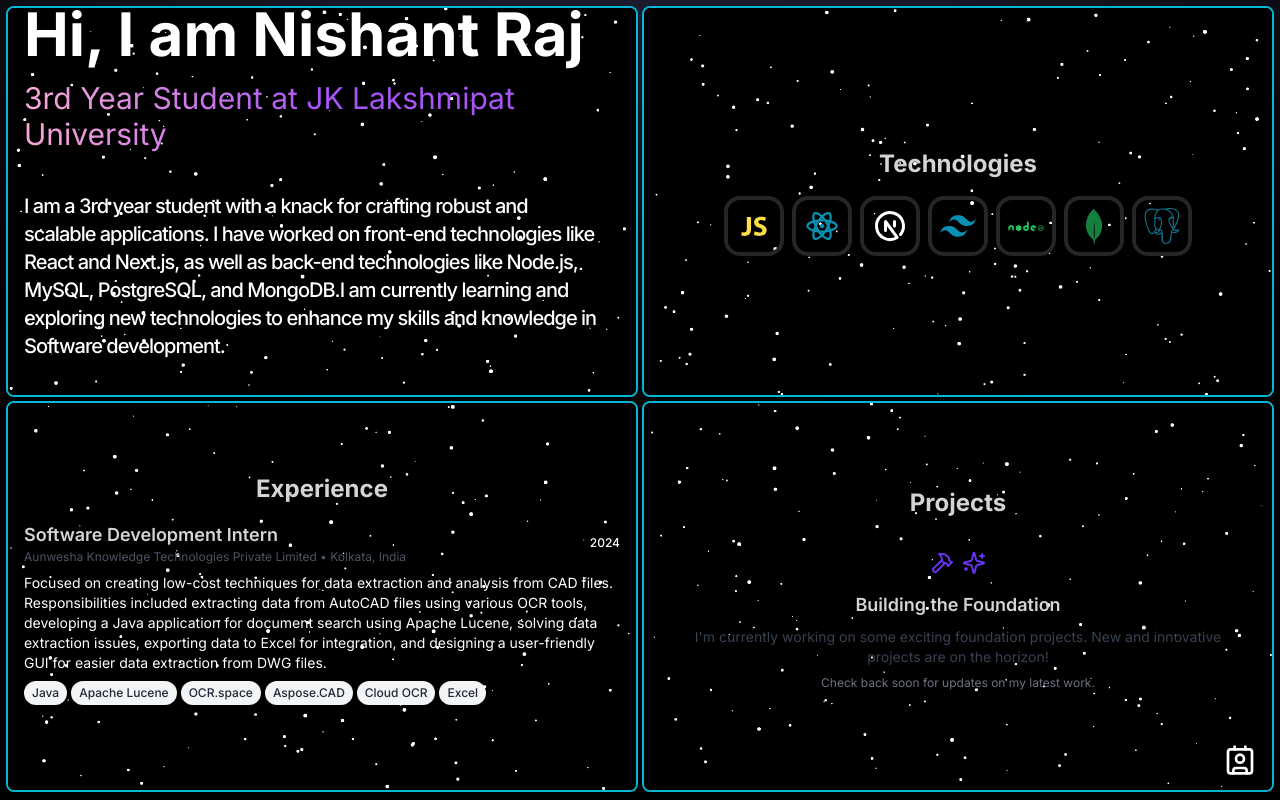
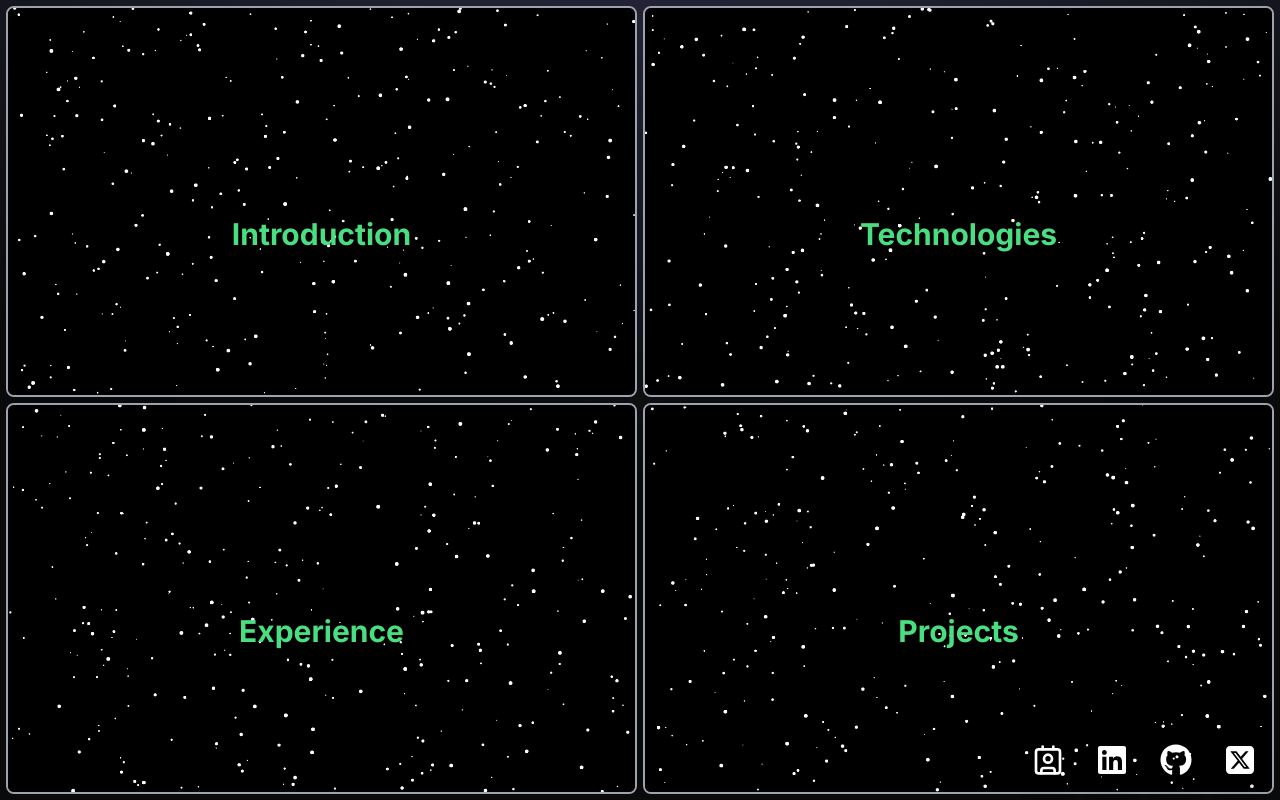
Before and after one commit to dawgdevv/portfolio, a React (Vite) app: page / in a window 1280 px wide. Built offline with nearby package versions, Linux system fonts and the light colour scheme.

Commit message:
Update project dependencies, enhance UI components, and improve snowfall effect

```diff
--- a/index.html
+++ b/index.html
@@ -1,10 +1,14 @@
-<!doctype html>
+<!DOCTYPE html>
 <html lang="en">
   <head>
     <meta charset="UTF-8" />
-        <link rel="icon" type="image/x-icon" href="../src/assets/favicon.ico" />
+    <link
+      rel="icon"
+      type="image/x-icon"
+      href="../portfolio/src/assets/wolf.png"
+    />
     <meta name="viewport" content="width=device-width, initial-scale=1.0" />
-        <title>Nishant Raj</title>
+    <title>Nishant Raj(dawgdevv)</title>
   </head>
   <body>
     <div id="root"></div>
--- a/package.json
+++ b/package.json
@@ -15,10 +15,11 @@
     "axios": "^1.7.9",
     "framer-motion": "^11.11.4",
     "lucide-react": "^0.451.0",
+    "motion": "^11.18.1",
     "react": "^18.3.1",
     "react-dom": "^18.3.1",
     "react-grid-layout": "^1.5.0",
-    "react-icons": "^5.3.0",
+    "react-icons": "^5.4.0",
     "react-router-dom": "^6.28.0"
   },
   "devDependencies": {
--- a/src/App.jsx
+++ b/src/App.jsx
@@ -5,9 +5,12 @@ import Tech from "./components/Tech";
 import Experience from "./components/Experience";
 import Project from "./components/Project";
 import Contact from "./components/Contact";
+import SnowfallBackground from "./components/SnowfallBackground";
 import { Contact as ContactIcon } from "lucide-react";
+import { FaLinkedin, FaGithub, FaSquareXTwitter } from "react-icons/fa6";
 import "react-grid-layout/css/styles.css";
 import "react-resizable/css/styles.css";
+import { motion } from "framer-motion";
 
 const ResponsiveGridLayout = WidthProvider(Responsive);
 
@@ -17,7 +20,7 @@ function App() {
 
   const sections = useMemo(
     () => [
-      { id: "hero", component: <Hero />, label: "Hero" },
+      { id: "hero", component: <Hero />, label: "Introduction" },
       { id: "tech", component: <Tech />, label: "Technologies" },
       { id: "experience", component: <Experience />, label: "Experience" },
       { id: "projects", component: <Project />, label: "Projects" },
@@ -67,7 +70,7 @@ function App() {
 
   return (
     <div className="relative overflow-hidden text-neutral-300 antialiased selection:bg-cyan-300 selection:text-cyan-900 h-screen">
-      <div className="absolute top-0 z-[-2] h-full w-full bg-black bg-[radial-gradient(ellipse_80%_80%_at_50%_-20%,rgba(120,119,198,0.3),rgba(255,255,255,0))]"></div>
+      <div className="absolute top-0 z-[-2] h-full w-full bg-neutral-950 bg-[radial-gradient(ellipse_80%_80%_at_50%_-20%,rgba(120,119,198,0.3),rgba(255,255,255,0))]"></div>
 
       <ResponsiveGridLayout
         className="layout h-screen"
@@ -78,7 +81,7 @@ function App() {
         width={window.innerWidth}
         compactType={null}
         preventCollision={true}
-        margin={[4, 4]} // Increased margin for visibility
+        margin={[6, 6]} // Increased margin for visibility
         containerPadding={[6, 6]} // Increased padding for visibility
         isDraggable={false}
         isResizable={false}
@@ -86,7 +89,7 @@ function App() {
         {sections.map((section) => (
           <div
             key={section.id}
-            className={`border-2 border-cyan-500 rounded-lg cursor-pointer transition-all duration-300 ease-in-out overflow-auto ${
+            className={`border-2 border-gray-400 rounded-lg cursor-pointer transition-all duration-300 ease-in-out overflow-auto ${
               focusedSection === section.id
                 ? "fixed inset-0 z-50 p-8"
                 : "h-full" // Ensure full height when not focused
@@ -104,16 +107,63 @@ function App() {
             role="button"
             aria-expanded={focusedSection === section.id}
           >
-            {section.component}
+            <SnowfallBackground />
+            {focusedSection !== section.id && (
+              <motion.h2
+                className="text-center text-green-400 mt-52 text-3xl font-bold"
+                whileHover={{ scale: 1.2 }}
+                whileTap={{ scale: 0.8 }}
+              >
+                {section.label}
+              </motion.h2>
+            )}
+            {focusedSection === section.id && (
+              <div className="mt-4">{section.component}</div>
+            )}
           </div>
         ))}
       </ResponsiveGridLayout>
 
-      <ContactIcon
-        className="fixed bottom-4 right-4 text-white p-2  shadow-lg cursor-pointer"
-        size={48}
-        onClick={() => setIsContactModalOpen(true)}
-      />
+      <div className="fixed bottom-4 right-4 flex space-x-4 z-50">
+        <motion.div
+          whileHover={{ scale: 1.2 }}
+          whileTap={{ scale: 0.8 }}
+          className="cursor-pointer"
+          onClick={() => setIsContactModalOpen(true)}
+        >
+          <ContactIcon className="text-white p-2 shadow-lg" size={48} />
+        </motion.div>
+        <motion.a
+          whileHover={{ scale: 1.2 }}
+          whileTap={{ scale: 0.8 }}
+          href="https://www.linkedin.com/in/nraj24/"
+          target="_blank"
+          rel="noopener noreferrer"
+          className="cursor-pointer"
+        >
+          <FaLinkedin className="text-white p-2 shadow-lg" size={48} />
+        </motion.a>
+        <motion.a
+          whileHover={{ scale: 1.2 }}
+          whileTap={{ scale: 0.8 }}
+          href="https://github.com/dawgdevv"
+          target="_blank"
+          rel="noopener noreferrer"
+          className="cursor-pointer"
+        >
+          <FaGithub className="text-white p-2 shadow-lg" size={48} />
+        </motion.a>
+        <motion.a
+          whileHover={{ scale: 1.2 }}
+          whileTap={{ scale: 0.8 }}
+          href="https://x.com/sfunish"
+          target="_blank"
+          rel="noopener noreferrer"
+          className="cursor-pointer"
+        >
+          <FaSquareXTwitter className="text-white p-2 shadow-lg" size={48} />
+        </motion.a>
+      </div>
 
       {isContactModalOpen && (
         <div className="fixed inset-0 z-50 flex items-center justify-center bg-black bg-opacity-50">
--- a/src/components/Experience.jsx
+++ b/src/components/Experience.jsx
@@ -5,7 +5,7 @@ function Experience() {
   return (
     <section className="container mx-auto px-4 py-16 h-full flex flex-col justify-center">
       <SnowfallBackground />
-      <h2 className="mb-4 text-center text-2xl font-bold">Experience</h2>
+      <h2 className="mb-4 text-center text-3xl font-bold">Experience</h2>
       <div className="space-y-4">
         {EXPERIENCES.map((experience, index) => (
           <div
@@ -14,16 +14,16 @@ function Experience() {
           >
             <div className="flex flex-col md:flex-row md:items-center md:justify-between">
               <div className="mb-2 md:mb-0">
-                <h3 className="text-lg font-semibold">{experience.role}</h3>
-                <p className="text-xs text-gray-600">
+                <h3 className="text-xl font-semibold">{experience.role}</h3>
+                <p className="text-xs text-gray-400">
                   {experience.company} • {experience.location}
                 </p>
               </div>
-              <p className="text-xs font-medium text-white">
+              <p className="text-lg font-medium text-white">
                 {experience.year}
               </p>
             </div>
-            <p className="mt-2 text-white text-sm">{experience.description}</p>
+            <p className="mt-2 text-white text-lg">{experience.description}</p>
             <div className="mt-2 flex flex-wrap gap-1">
               {experience.technologies.map((tech, techIndex) => (
                 <span
--- a/src/components/Hero.jsx
+++ b/src/components/Hero.jsx
@@ -30,7 +30,7 @@ const AnimatedText = ({ text, className, delay = 0 }) => {
 
 function Hero() {
   return (
-    <div className="relative h-full flex items-center justify-center bg-gradient-to-r">
+    <div className="relative h-full mt-48 flex items-center justify-center bg-gradient-to-r">
       <SnowfallBackground />
       <div className="absolute inset-0 opacity-50"></div>
       <div className="relative z-10 flex flex-col items-center lg:items-start text-center lg:text-left p-4">
--- a/src/components/SnowfallBackground.jsx
+++ b/src/components/SnowfallBackground.jsx
@@ -15,7 +15,7 @@ const SnowfallBackground = () => {
     };
 
     const createSnowflakes = () => {
-      const numberOfSnowflakes = 150; // Fewer snowflakes for a calm effect
+      const numberOfSnowflakes = 300; // Fewer snowflakes for a calm effect
       snowflakes = [];
       for (let i = 0; i < numberOfSnowflakes; i++) {
         snowflakes.push({
@@ -41,7 +41,7 @@ const SnowfallBackground = () => {
 
     const moveSnowflakes = () => {
       for (let flake of snowflakes) {
-        flake.y += Math.pow(flake.density, 2) * 0.5 + 0.5; // Slow falling
+        flake.y += Math.pow(flake.density, 2) * 0.5 + 1; // Slow falling
         flake.x += flake.drift; // Gentle horizontal movement
 
         // Reset position if the flake moves out of view
--- a/src/components/Tech.jsx
+++ b/src/components/Tech.jsx
@@ -1,47 +1,92 @@
 import { motion } from "framer-motion";
 import { RiReactjsLine } from "react-icons/ri";
 import { TbBrandNextjs } from "react-icons/tb";
-import { SiTailwindcss, SiMongodb, SiPostgresql } from "react-icons/si";
+import {
+  SiTailwindcss,
+  SiMongodb,
+  SiPostgresql,
+  SiUbuntu,
+} from "react-icons/si";
 import { DiNodejs, DiJavascript1 } from "react-icons/di";
 import PropTypes from "prop-types";
 import SnowfallBackground from "./SnowfallBackground.jsx";
+
 const techStack = [
-  { Icon: DiJavascript1, color: "text-yellow-300" },
-  { Icon: RiReactjsLine, color: "text-cyan-600" },
-  { Icon: TbBrandNextjs, color: "text-white" },
-  { Icon: SiTailwindcss, color: "text-cyan-600" },
-  { Icon: DiNodejs, color: "text-green-500" },
-  { Icon: SiMongodb, color: "text-green-700" },
-  { Icon: SiPostgresql, color: "text-cyan-700" },
+  {
+    Icon: DiJavascript1,
+    color: "text-yellow-300",
+    url: "https://developer.mozilla.org/en-US/docs/Web/JavaScript",
+  },
+  {
+    Icon: RiReactjsLine,
+    color: "text-cyan-600",
+    url: "https://react.dev/blog/2023/03/16/introducing-react-dev",
+  },
+  { Icon: TbBrandNextjs, color: "text-white", url: "https://nextjs.org/docs" },
+  {
+    Icon: SiTailwindcss,
+    color: "text-cyan-600",
+    url: "https://tailwindcss.com/docs",
+  },
+  {
+    Icon: DiNodejs,
+    color: "text-green-500",
+    url: "https://nodejs.org/en/docs/",
+  },
+  {
+    Icon: SiMongodb,
+    color: "text-green-700",
+    url: "https://docs.mongodb.com/",
+  },
+  {
+    Icon: SiPostgresql,
+    color: "text-cyan-700",
+    url: "https://www.postgresql.org/docs/",
+  },
+  {
+    Icon: SiUbuntu,
+    color: "text-orange-600",
+    url: "https://ubuntu.com/",
+  },
 ];
 
-const TechIcon = ({ Icon, color }) => (
+const TechIcon = ({ Icon, color, url }) => (
   <motion.div
     whileHover={{ scale: 1.2, rotate: 90 }}
     whileTap={{ scale: 0.8, rotate: -90, borderRadius: "100%" }}
-    className="rounded-2xl border-4 border-neutral-800 p-2"
+    className="rounded-2xl border-4 border-neutral-800 p-4"
   >
-    <Icon className={`text-4xl ${color}`} />
+    <a href={url} target="_blank" rel="noopener noreferrer">
+      <Icon className={`text-6xl ${color}`} />
+    </a>
   </motion.div>
 );
 
+TechIcon.propTypes = {
+  Icon: PropTypes.elementType.isRequired,
+  color: PropTypes.string.isRequired,
+  url: PropTypes.string.isRequired,
+};
+
 function Tech() {
   return (
-    <div className="pb-4 h-full flex flex-col justify-center">
+    <div className="pb-4 h-full flex flex-col justify-center relative">
       <SnowfallBackground />
-      <h1 className="my-4 text-center text-2xl font-bold">Technologies</h1>
-      <div className="flex flex-wrap items-center justify-center gap-2">
+      <h1 className="my-4 text-center text-3xl mt-48 font-bold">
+        Technologies
+      </h1>
+      <div className="flex flex-wrap items-center mt-8 justify-center gap-4">
         {techStack.map((tech, index) => (
-          <TechIcon key={index} Icon={tech.Icon} color={tech.color} />
+          <TechIcon
+            key={index}
+            Icon={tech.Icon}
+            color={tech.color}
+            url={tech.url}
+          />
         ))}
       </div>
     </div>
   );
 }
 
-TechIcon.propTypes = {
-  Icon: PropTypes.elementType.isRequired,
-  color: PropTypes.string.isRequired,
-};
-
 export default Tech;
```
Also changed, not shown: src/components/Project.jsx (+59 -0 lines), src/constants/index.js (+18 -1 lines), src/assets/wolf.png (added), 1 other file (tests, documents, lock files or other folders). Lines whose indentation alone changed are shown as unchanged.
